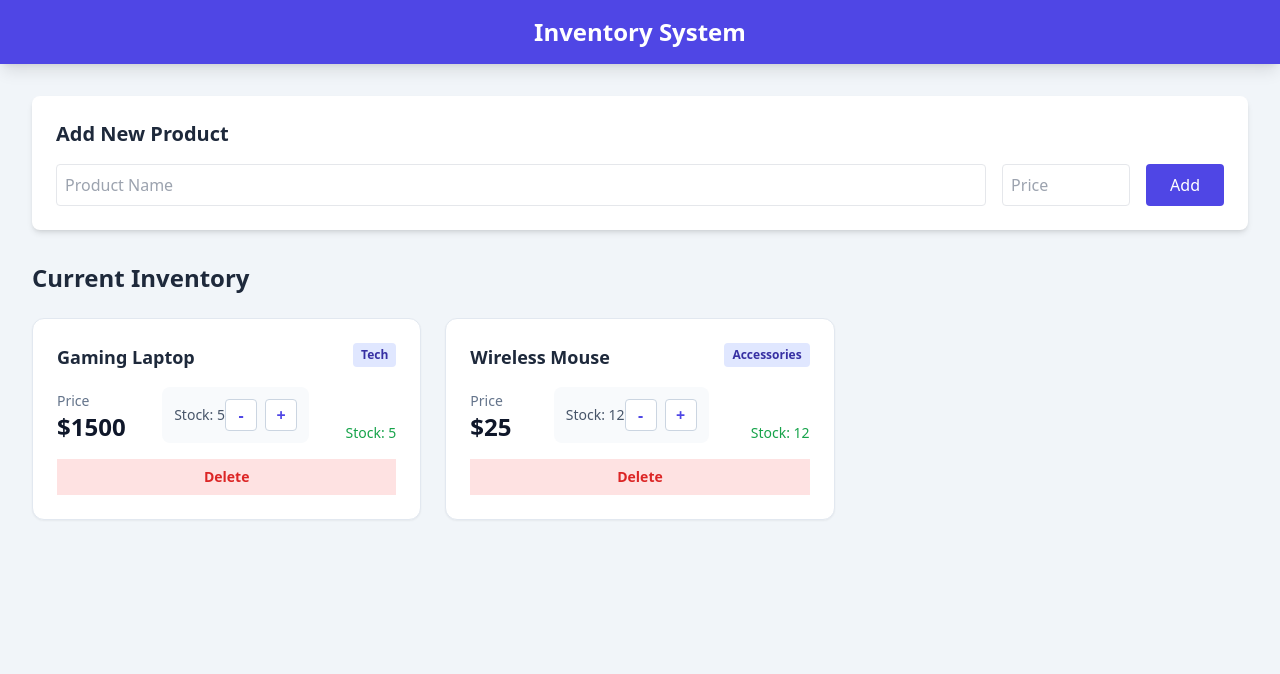
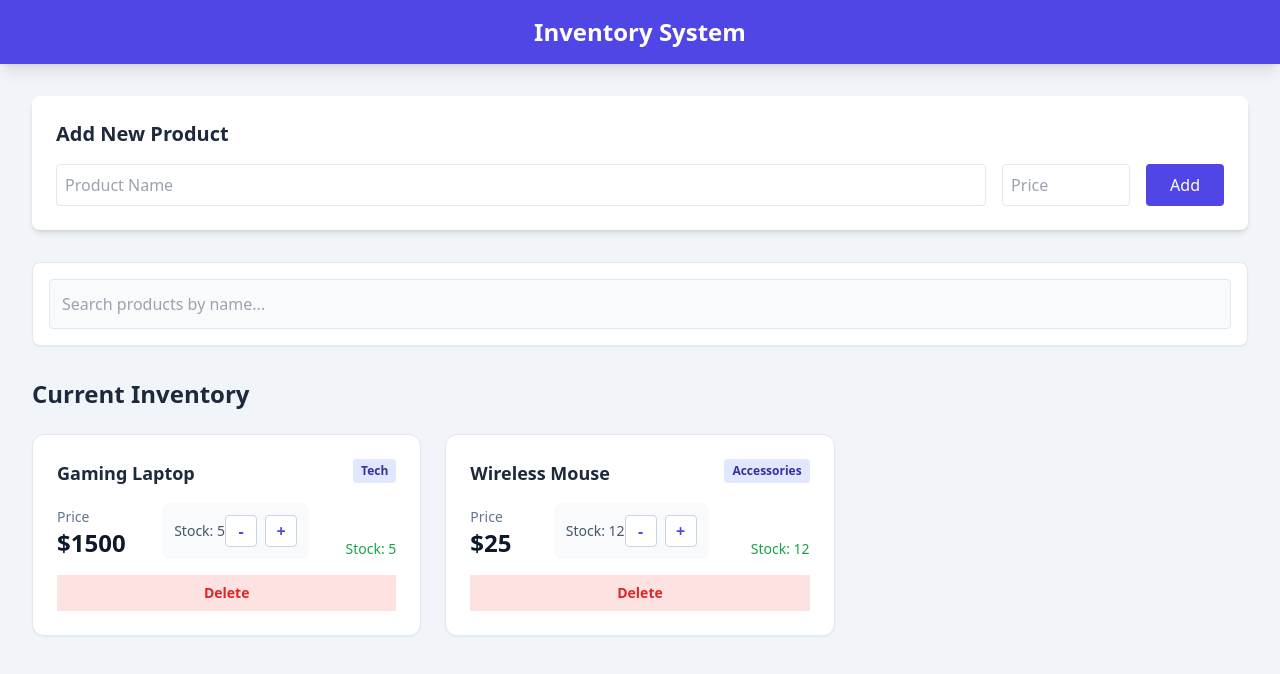
Before and after one commit to Chris131312/inventory-system-react, a React (Vite) app: page / in a window 1280 px wide. Shown: the top 674 px of the page. Built offline with nearby package versions, Linux system fonts and the light colour scheme.

Commit message:
Add filteredProducts in App.jsx

```diff
--- a/src/App.jsx
+++ b/src/App.jsx
@@ -28,6 +28,8 @@ function App() {
     }
   });
 
+  const [searchTerm, setSearchTerm] = useState("");
+
   useEffect(() => {
     localStorage.setItem("inventory_products", JSON.stringify(products));
   }, [products]);
@@ -53,6 +55,11 @@ function App() {
 
     setProducts(updatedProducts);
   };
+
+  const filteredProducts = products.filter((product) => {
+    return product.name.toLowerCase().includes(searchTerm.toLocaleLowerCase());
+  });
+
   return (
     <div className="min-h-screen bg-slate-100">
       <Header />
@@ -60,12 +67,22 @@ function App() {
       <main className="p-8 max-w-7xl mx-auto">
         <ProductForm addProduct={handleAddProduct} />
 
+        <div className="mb-8 bg-white p-4 rounded-lg shadow-sm border border-slate-200">
+          <input
+            type="text"
+            placeholder="Search products by name..."
+            className="w-full p-3 rounded bg-slate-50 border border-slate-200 focus:outline-none focus:ring-2 focus:ring-indigo-500"
+            value={searchTerm}
+            onChange={(e) => setSearchTerm(e.target.value)}
+          />
+        </div>
+
         <h2 className="text-2xl font-bold text-slate-800 mb-6 mt-8">
           Current Inventory
         </h2>
 
         <ProductList
-          products={products}
+          products={filteredProducts}
           deleteProduct={handleDeleteProduct}
           updateStock={handleUpdateStock}
         />
```
